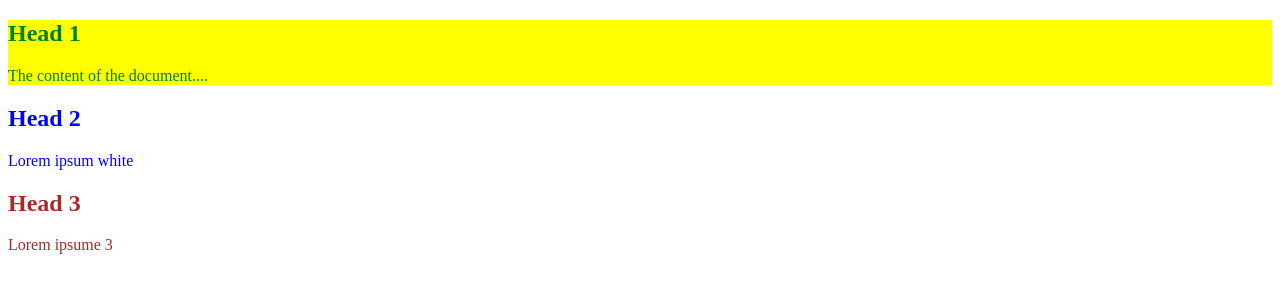
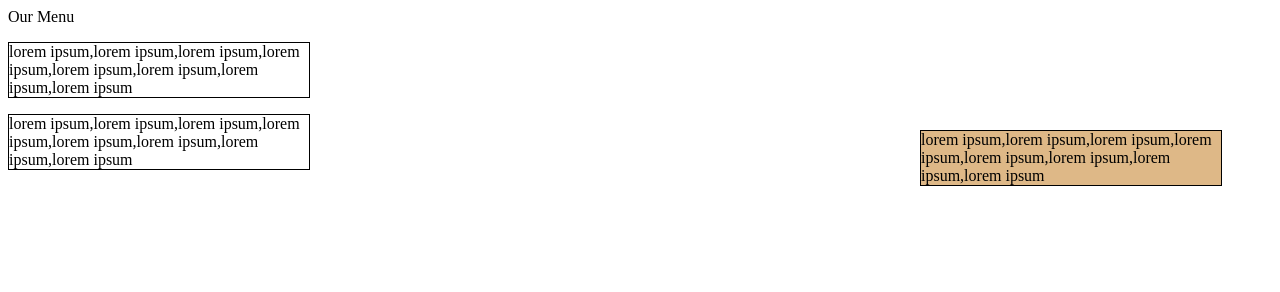
Before and after one commit to tornikejan/mod2_solution, a plain HTML site: page index.html.html in a window 1280 px wide. Drawn offline with Linux system fonts and the light colour scheme.

Commit message:
Update index.html.html

```diff
--- a/index.html.html
+++ b/index.html.html
@@ -1,34 +1,33 @@
 <!DOCTYPE html>
 <html>
-<head>
+<head id="ourmenu">
+Our Menu
+</head>
+<style>
+{box-sizing: border-box;
+margin:0;
+padding:0;}
 
-<style>
-	#section1 {color: green;
-		background:yellow}
-	#section2 {color:blue;}
-    #section3 {color:brown;}
+p {border: 1px solid black;
+width: 300px;
+}
+
+#box2 {
+  background-color: #DEB887;
+  float:right;
+  margin-right:50px;
+ }
+
+#box3
+
+
 </style>
 
+<div class="row">
+  <div class="col-lg-3 col-md-6"><p id="box1">lorem ipsum,lorem ipsum,lorem ipsum,lorem ipsum,lorem ipsum,lorem ipsum,lorem ipsum,lorem ipsum</p></div>
+  <div class="col-lg-3 col-md-6"><p id="box2">lorem ipsum,lorem ipsum,lorem ipsum,lorem ipsum,lorem ipsum,lorem ipsum,lorem ipsum,lorem ipsum</p></div>
+  <div class="col-lg-3 col-md-6"><p id="box3">lorem ipsum,lorem ipsum,lorem ipsum,lorem ipsum,lorem ipsum,lorem ipsum,lorem ipsum,lorem ipsum</p></div>
 
-<title>Title of the document</title>
-</head>
-<section id="section1">
-	<h1>Head 1</h1>
-<body>
-The content of the document....
-</body>
-</section>
-
-<section id="section2">
-	<h1>Head 2</h1>
-<body>Lorem ipsum white
-</body>
-</section>
-
-<section id="section3">
-	<h1>Head 3</h1>
-<body> Lorem ipsume 3
-</body>
-</section>
+</div>
 
 </html>
```
